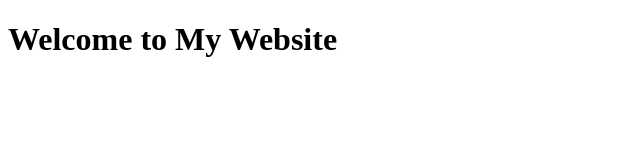
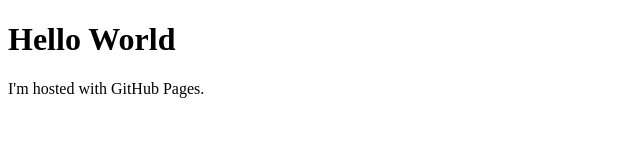
Before and after one commit to kyleliu78/kyleliu78, a plain HTML site: page index.html in a window 1280 px wide. Shown: the whole page, without its empty margins (0-640 px from the left). Drawn offline with Linux system fonts and the light colour scheme.

Commit message:
Update index.html

```diff
--- a/index.html
+++ b/index.html
@@ -1,17 +1,7 @@
 <!DOCTYPE html>
-<html lang="en">
-  <head>
-    <meta charset="UTF-8">
-    <meta name="viewport" content="width=device-width, initial-scale=1.0">
-    <meta http-equiv="X-UA-Compatible" content="ie=edge">
-    <title>My Website</title>
-    <link rel="stylesheet" href="./style.css">
-    <link rel="icon" href="./favicon.ico" type="image/x-icon">
-  </head>
-  <body>
-    <main>
-        <h1>Welcome to My Website</h1>
-    </main>
-    <script src="index.js"></script>
-  </body>
+<html>
+<body>
+<h1>Hello World</h1>
+<p>I'm hosted with GitHub Pages.</p>
+</body>
 </html>
```
